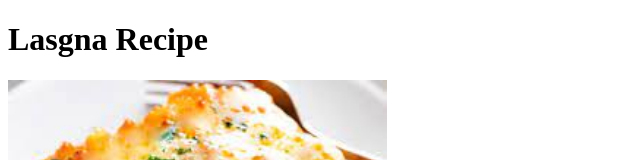
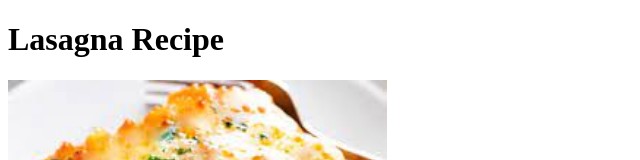
Before and after one commit to David5C/odin-recipes, a plain HTML site: page recipes/lasagna.html in a window 1280 px wide. Shown: the top 160 px of the page, without its empty margins (0-640 px from the left). Drawn offline with Linux system fonts and the light colour scheme.

Commit message:
Changes to lasagna.html

```diff
--- a/recipes/lasagna.html
+++ b/recipes/lasagna.html
@@ -6,7 +6,7 @@
     <title>Lasagna</title>
 </head>
 <body>
-    <h1>Lasgna Recipe</h1>
+    <h1>Lasagna Recipe</h1>
     <img src="img/lasagna.jpg" alt="Lasagna Image" width="30%" height="30%">
     <h2>Lasagna recipe found under a 200 Y.O. house</h2>
     <p>An easily customizable recipe so that you can include the ingredients you like the most!</p>
```
